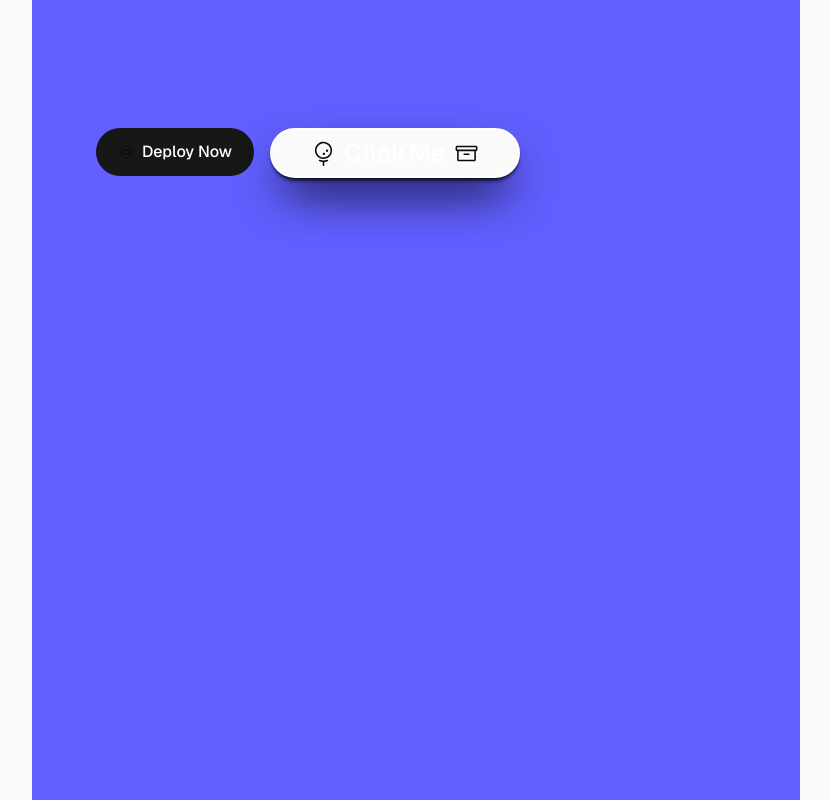
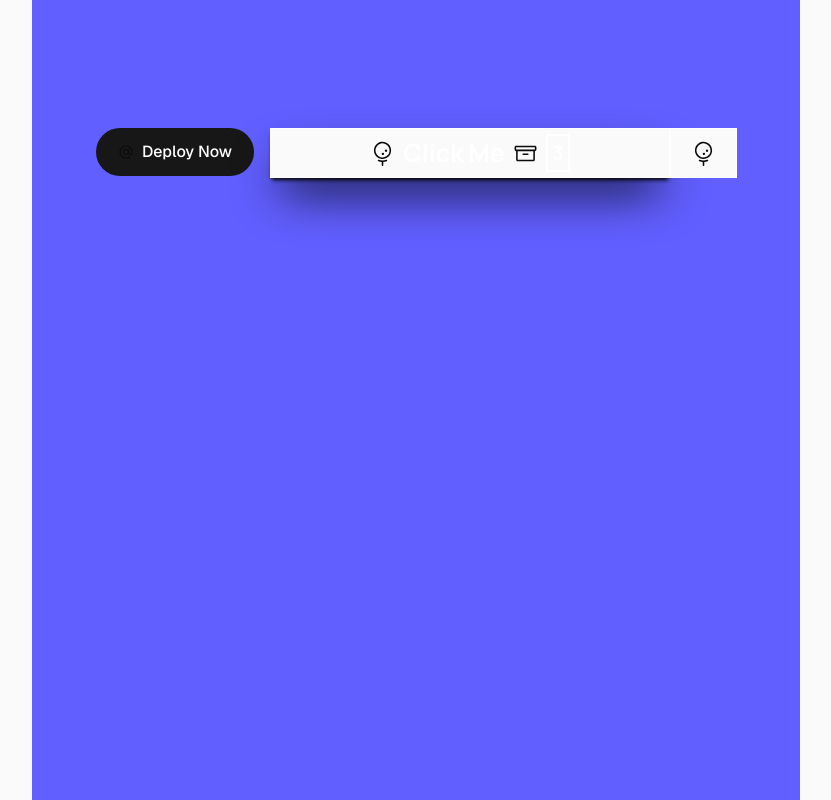
Before and after one commit to son-fr/Test-d-alternance-d-veloppeur-Front-end-Uxer, a Next.js app in the folder nextjs-dashboard/: page / in a window 1280 px wide. Shown: the whole page, without its empty margins (224-1055 px from the left). Built offline with nearby package versions, Linux system fonts and the light colour scheme; a web font is replaced by a local one.

Commit message:
[ADD] ButtonGroup

```diff
--- a/nextjs-dashboard/app/component/button.tsx
+++ b/nextjs-dashboard/app/component/button.tsx
@@ -13,6 +13,7 @@ type Font_param = {
 }
 
 export type Button_props = {
+    disabled?: boolean;
     text?: string;
     font_param?: Font_param;
     height?: number;
@@ -22,10 +23,11 @@ export type Button_props = {
                 'left_center' | 'center_center' | 'right_center' |
                 'left_bottom' | 'center_bottom' | 'right_bottom';
     icons?: [left_icon?: Icons_name, right_icon?: Icons_name];
-    text_size?: [left_icon?: number, font_size?: number, right_icon?: number];
+    text_size?: [left_icon?: number, font_size?: number, right_icon?: number, badge?: number];
     button_shape?: 'rectangle' | 'rounded' | 'feather';
     shadow?: Shadows;
     border?: number;
+    badge?: string;
 }
 
 /**
@@ -49,14 +51,15 @@ export type Button_props = {
  *         'left_center' | 'center_center' | 'right_center' |
  *         'left_bottom' | 'center_bottom' | 'right_bottom'} position - The position of the text, first value position align ( ↔ ), second value position justify ( ↕ ). (default: "center_center")
  * @param {[left_icon?: Icons_name, right_icon?: Icons_name]} icons - The icons chose on the left or on the right of the button (chose between all the icons in /icons/ only need the name of the file). (default: ['none', 'none'])
- * @param {[left_icon?: number, font_size?: number, right_icon?: number]} text_size - The size of the text (in px), first value is the size of the left_icons, the second value is the size of the text, the third value is the size of the right_icon. (default: [15, 20, 15])
+ * @param {[left_icon?: number, font_size?: number, right_icon?: number, badge?: number]} text_size - The size of the text (in px), first value is the size of the left_icons, the second value is the size of the text, the third value is the size of the right_icon and the fourth value is the size of the badge. (default: [15, 20, 15, 15])
  * @param {'rectangle' | 'rounded' | 'feather'} button_shape - The shape of the button between 3 deiferente shape (rectangle, rounded, feather). (default: "rounded")
  * @param {Shadows} shadow - Define the effect of the button. (default: 'none')
  * @param {number} border - The border of the button (in px). (default: 0)
  * @returns The button component.
  */
 
-export default function Button({text, font_param = {
+export default function Button({disabled = false,
+                                text, font_param = {
                                             font: inter,
                                             weight: 400,
                                             style: 'normal',
@@ -70,8 +73,9 @@ export default function Button({text, font_param = {
                                         },
                                 position = "center_center",
                                 icons = ['none', 'none'],
-                                text_size = [15, 20, 15],
-                                button_shape = 'rounded', shadow = 'none', border = 0} : Button_props) {
+                                text_size = [15, 20, 15, 15],
+                                button_shape = 'rounded', shadow = 'none', border = 0,
+                                badge = undefined} : Button_props) {
     const Item_position : Item_position = Get_position(position);
     const Shape_button : string = Get_shape(button_shape);
     const colors = Get_Colors(color);
@@ -79,15 +83,42 @@ export default function Button({text, font_param = {
 
     console.log(colors.default, colors.hover, colors.focus, Shadow)
     return (
-        <button style={{height: `${height}px`, width: `${width}px`,
+        <button disabled={disabled} style={{ height: `${height}px`, width: `${width}px`,
                         fontSize: `${text_size[1]}px`, fontWeight: font_param.weight, fontStyle: font_param.style,
                         "--btn-color-disabled": `${colors.disabled}`, "--btn-color": `${colors.default}`, "--btn-color-hover": `${colors.hover}`, "--btn-color-focus": `${colors.focus}`,
                         alignItems: Item_position.align, justifyContent: Item_position.justify,
                         borderRadius: Shape_button, boxShadow: Shadow, border: `${border}px solid` } as React.CSSProperties}
-                        className={`${font_param.font.className}  ${styles.button} flex gap-2 px-5 text-background`}>
+                        className={`${font_param.font.className} ${styles.button} flex gap-2 px-5 text-background`}>
             {Draw_Icons(icons[0], text_size[0], text_size[0])}
             {text}
             {Draw_Icons(icons[1], text_size[2], text_size[2])}
+            {Badge(badge, text_size[3])}
         </button>
     )
 }
+
+export function ButtonGroup({children} : any) {
+    return (
+        <div className="flex gap-4px">
+            {children}
+        </div>
+    )
+}
+
+
+function Badge(badge: string | undefined, text_size: number | undefined) {
+    console.log(text_size, badge)
+    if (badge != undefined && text_size != undefined) {
+        console.log("true")
+        return(
+        <div style={{fontSize: `${text_size}px`, }}
+            className={`flex border-2 border-solid px-1 py-0.5`}>
+            {badge}
+        </div>
+        )
+    }
+    console.log("false")
+    return (
+        null
+    )
+}
--- a/nextjs-dashboard/app/page.tsx
+++ b/nextjs-dashboard/app/page.tsx
@@ -1,5 +1,5 @@
 import Image from "next/image";
-import Button from "./component/button";
+import Button, {ButtonGroup} from "./component/button";
 import {inter, lusitana, manrope, space_grotesk, sora} from "@/app/ui/font"
 
 export default function Home() {
@@ -22,7 +22,10 @@ export default function Home() {
             />
             Deploy Now
           </a>
-          <Button text="Click Me" height={50} width={250} position="center_center" text_size={[25, 25, 25]} icons={['golf', 'archive']} border={2} color={{default: 'Neutral/Grey/50',hover: 'Semantic/Cyan/400'}} font_param={{font: manrope, weight: 700}} shadow='shadow-2xl-down'/>
+          <ButtonGroup>
+            <Button button_shape="rectangle" disabled={false} text="Click Me" height={50} width={400} position="center_center" text_size={[25, 25, 25, 20]} icons={['golf', 'archive']} border={1} color={{default: 'Neutral/Grey/50',hover: 'Semantic/Cyan/400', focus: 'Semantic/Rose/600', disabled: 'Brand/Fairway/950'}} font_param={{font: manrope, weight: 700}} shadow='shadow-2xl-down' badge='3'/>
+            <Button button_shape="rectangle" height={50} width={67} text_size={[25]} icons={['golf']} border={1} color={{default: 'Neutral/Grey/50',hover: 'Semantic/Cyan/400'}}/>
+          </ButtonGroup>
         </div>
       </main>
     </div>
```
